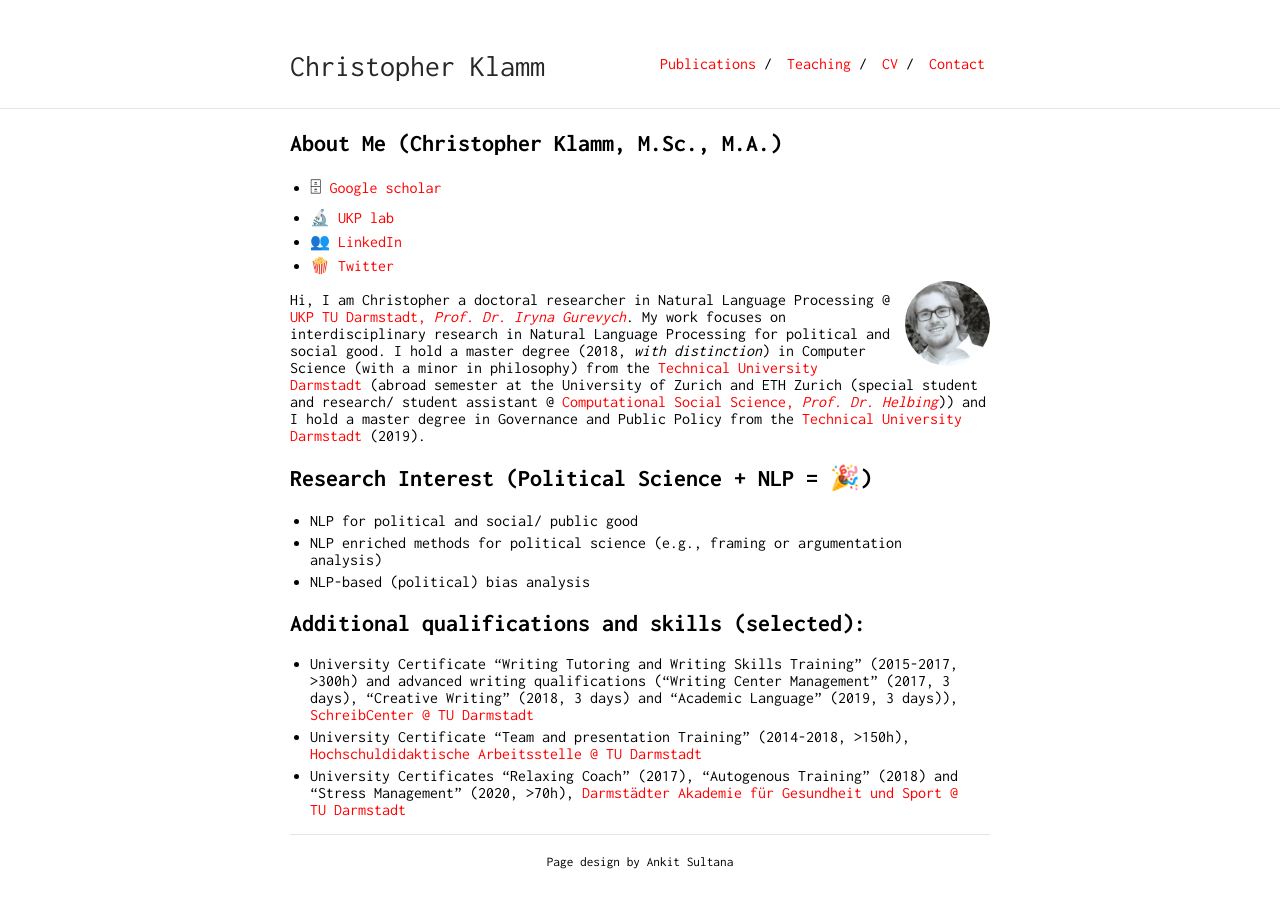
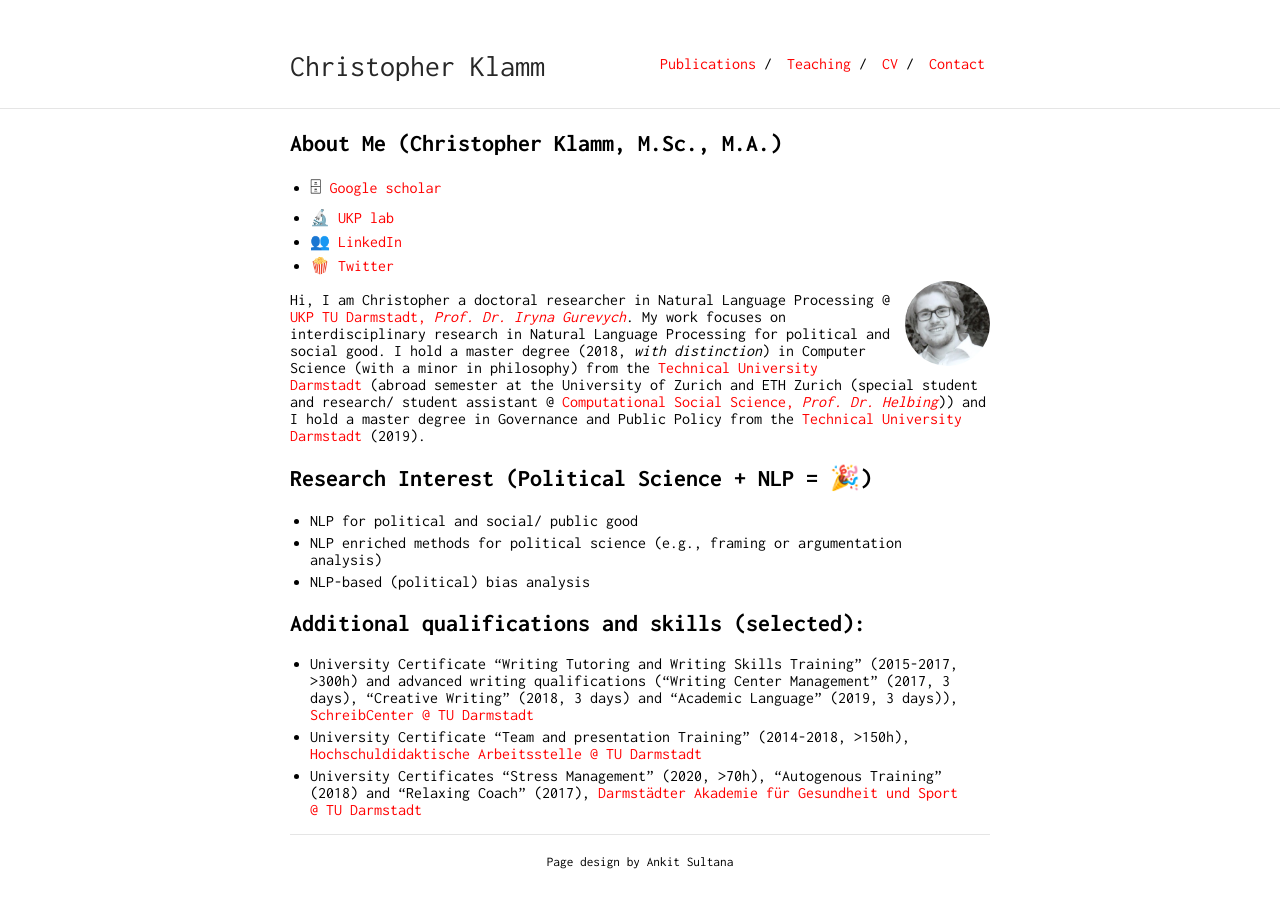
Before and after one commit to chkla/gitPage, a Jekyll site: the page built from index.md, in a window 1280 px wide. Built offline with Jekyll 4.4.1, drawn with Linux system fonts in a browser that asks for light colours; our own code applies the rules of GitHub Pages for plain Markdown files.

```diff
--- a/index.md
+++ b/index.md
@@ -19,4 +19,4 @@ Hi, I am Christopher a doctoral researcher in Natural Language Processing @ [UKP
 ## Additional qualifications and skills (selected):
 * University Certificate “Writing Tutoring and Writing Skills Training” (2015-2017, >300h) and advanced writing qualifications ("Writing Center Management" (2017, 3 days), "Creative Writing" (2018, 3 days) and "Academic Language" (2019, 3 days)), [SchreibCenter @ TU Darmstadt](https://www.owl.tu-darmstadt.de/schreibcenter_1/index.de.jsp)
 * University Certificate "Team and presentation Training" (2014-2018, >150h), [Hochschuldidaktische Arbeitsstelle @ TU Darmstadt](https://www.hda.tu-darmstadt.de/hda/index.de.jsp)
-* University Certificates "Relaxing Coach" (2017), "Autogenous Training" (2018) and "Stress Management" (2020, >70h), [Darmstädter Akademie für Gesundheit und Sport @ TU Darmstadt](https://www.sport.tu-darmstadt.de/dienstleistungen/fortbildungen_ifs.de.jsp)
+* University Certificates "Stress Management" (2020, >70h), "Autogenous Training" (2018) and "Relaxing Coach" (2017), [Darmstädter Akademie für Gesundheit und Sport @ TU Darmstadt](https://www.sport.tu-darmstadt.de/dienstleistungen/fortbildungen_ifs.de.jsp)
```
